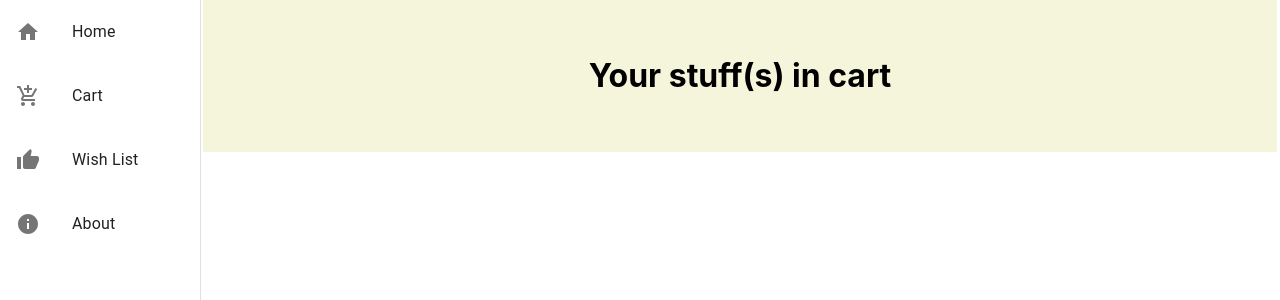
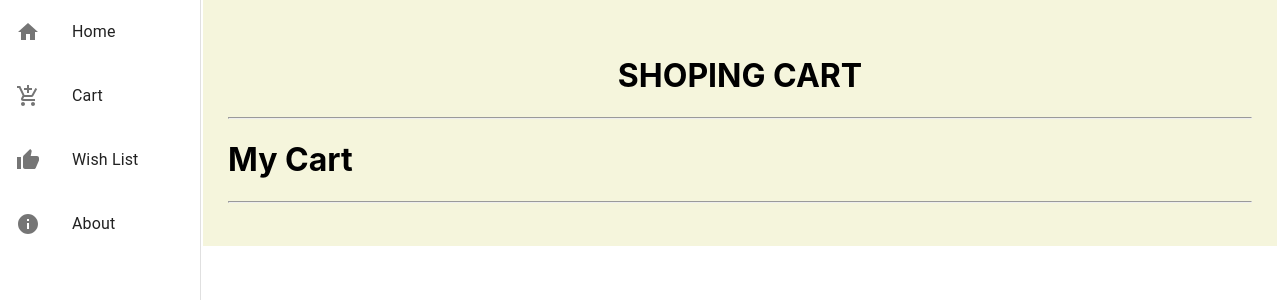
Before and after one commit to e2heidari/online-sells-stuff, a React (Create React App) app: page /cart in a window 1280 px wide. Shown: the top 300 px of the page. Built offline with nearby package versions, Linux system fonts and the light colour scheme.

Commit message:
get some style and flex

```diff
--- a/src/components/Cart/Cart.css
+++ b/src/components/Cart/Cart.css
@@ -6,10 +6,16 @@
   padding: 35px 25px;
 }
 
-.HomeStuff-mainContainer {
+.cartStuffContainer {
   display: flex;
+  flex-wrap: wrap;
+  justify-content: space-evenly;
 }
 
 .header {
   text-align: center;
 }
+.secondHeader1 {
+  margin: auto 50px;
+
+}
--- a/src/components/Cart/Cart.js
+++ b/src/components/Cart/Cart.js
@@ -9,8 +9,14 @@ function Cart({removeStuff, cart} ) {
     console.log(cartStuff)
     return (
       <div className="mainContainer">
-        <h1 className="header">Your stuff(s) in cart</h1>
+        <h1 className="header">SHOPING CART</h1>
+          <hr/>
+          <h1 className="secondHeader">My Cart</h1>
+          <hr/>
+          <div className="cartStuffContainer">
         {cartStuff}
+        </div>
+
       </div>
     );
   }
--- a/src/components/Cart/CartStuff.js
+++ b/src/components/Cart/CartStuff.js
@@ -8,7 +8,7 @@ const CartStuff = ({id, title, imageUrl, stuffExplanation, price, index, removeS
     return (
       <div className="container">
         <h2 className="item-a">{title}</h2>
-        <img className="item-b" src={imageUrl} alt={title}></img>
+        <img className="item-b"  src={imageUrl} alt={title}></img>
         <h3 className="item-c">{stuffExplanation}</h3>
         {/* <img className="item-f" alt="Like"></img> */}
         <Button
--- a/src/components/Home/Home.css
+++ b/src/components/Home/Home.css
@@ -6,8 +6,10 @@
   padding: 35px 25px;
 }
 
-.HomeStuff-mainContainer {
+.stuffContainer {
   display: flex;
+  flex-wrap: wrap;
+  justify-content: space-evenly;
 }
 
 .header {
--- a/src/components/Home/Home.js
+++ b/src/components/Home/Home.js
@@ -10,7 +10,9 @@ function Home({ addCart }) {
   return (
     <div className="mainContainer">
       <h1 className="header">Add your stuffs in cart</h1>
+      <div className="stuffContainer">
       {components}
+      </div>
     </div>
   );
 }
--- a/src/components/Home/HomeStuff.css
+++ b/src/components/Home/HomeStuff.css
@@ -1,11 +1,13 @@
 .container {
   width: 420px;
   height: 350px;
+  border-radius: 10px;
   border: 2px solid black;
   margin: 20px auto;
   display: grid;
   grid-template-columns: 225px 125px 70px;
   grid-template-rows: 80px 200px 70px;
+  box-shadow: 0 4px 8px 0 rgba(0, 0, 0, 0.2), 0 6px 20px 0 rgba(0, 0, 0, 0.19)
 }
 
 .item-a {
```
Also changed, not shown: 1 other file (tests, documents, lock files or other folders).
